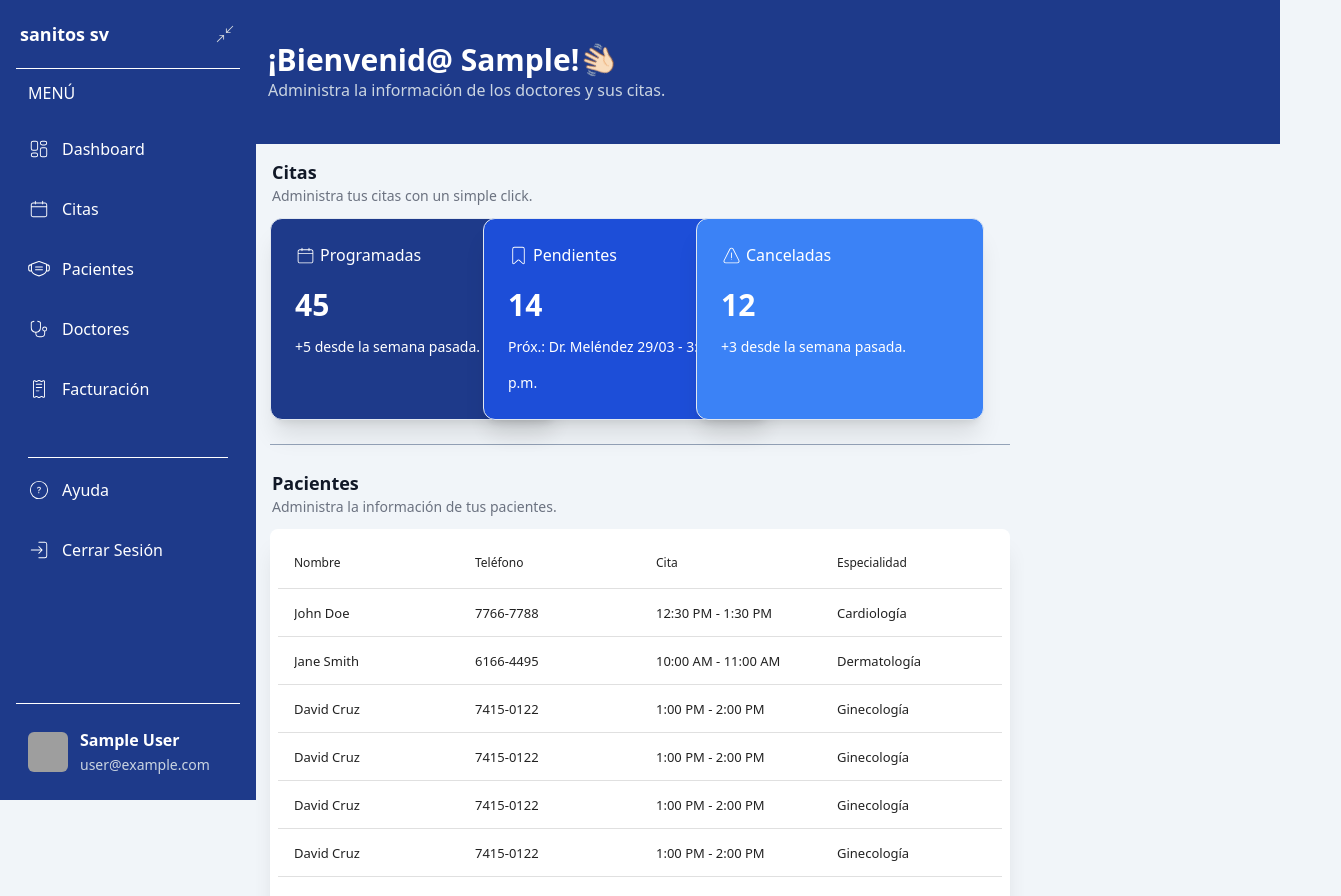
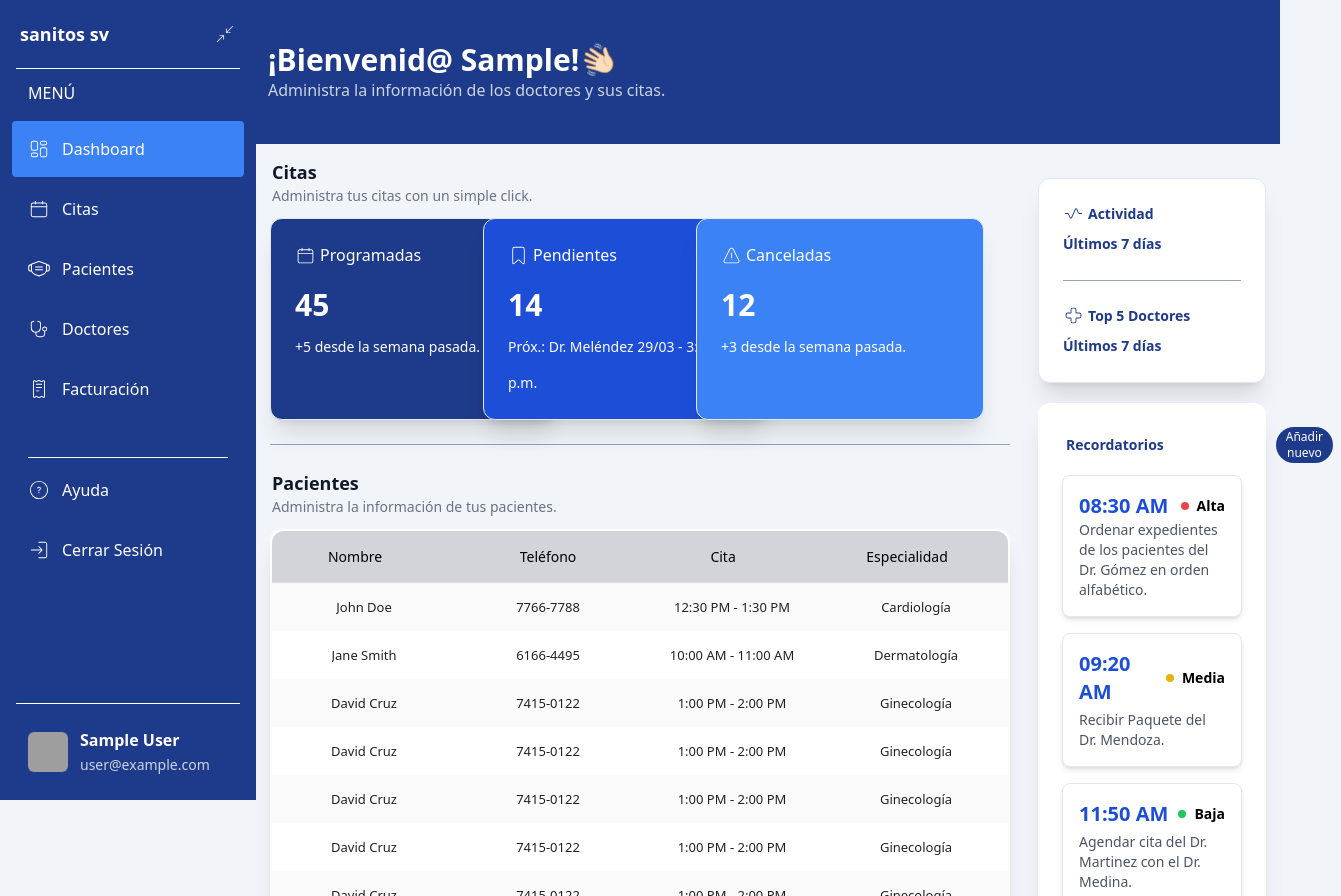
Before and after one commit to cruzito-x/appointments-app, a Next.js app: page /dashboard in a window 1280 px wide. Shown: the top 896 px of the page, 1341 px wide, since content can reach past the window. Built offline with nearby package versions, Linux system fonts and the light colour scheme; no server answers; sample sign-in values are in the browser's storage; grey boxes are pictures that could not be loaded.

Commit message:
Table component created and dashboard cards added

```diff
--- a/src/app/dashboard/layout.tsx
+++ b/src/app/dashboard/layout.tsx
@@ -16,7 +16,7 @@ export default function DashboardLayout({
       <Items />
       <div className="w-full sticky top-0">
         <Header />
-        <div className="w-3/4">{children}</div>
+        <div>{children}</div>
       </div>
     </div>
   );
--- a/src/app/dashboard/page.tsx
+++ b/src/app/dashboard/page.tsx
@@ -1,11 +1,20 @@
 "use client";
 
 import Loading from "@/components/loading/Loading";
+import Table from "@/components/table/Table";
 import { useSession } from "next-auth/react";
 import { useRouter } from "next/navigation";
 import { useEffect } from "react";
-import DataTable from "react-data-table-component";
-import { CiBookmark, CiCalendar, CiWarning } from "react-icons/ci";
+import {
+  CiBookmark,
+  CiCalendar,
+  CiFlag1,
+  CiMedicalCross,
+  CiMenuKebab,
+  CiStar,
+  CiWarning,
+  CiWavePulse1,
+} from "react-icons/ci";
 
 export default function Dashboard() {
   const { data: session, status } = useSession();
@@ -26,20 +35,24 @@ export default function Dashboard() {
       name: "Nombre",
       selector: (row: any) => row.name,
       sortable: true,
+      center: true,
     },
     {
       name: "Teléfono",
       selector: (row: any) => row.phone,
+      center: true,
     },
     {
       name: "Cita",
       selector: (row: any) => row.appointment,
       sortable: true,
+      center: true,
     },
     {
       name: "Especialidad",
       selector: (row: any) => row.specialty,
       sortable: true,
+      center: true,
     },
   ];
 
@@ -124,8 +137,8 @@ export default function Dashboard() {
   ];
 
   return (
-    <>
-      <div className="p-3.5 overflow-y-auto">
+    <div className="flex">
+      <div className="w-3/4 p-3.5 overflow-y-auto">
         <div className="text-left mb-3 ml-0.5">
           <h2 className="text-lg font-semibold text-gray-900">Citas</h2>
           <p className="text-sm text-gray-500">
@@ -188,21 +201,97 @@ export default function Dashboard() {
             Administra la información de tus pacientes.
           </p>
         </div>
-        <div className="bg-white rounded-lg p-2 shadow-xl">
-          <DataTable
-            columns={columns}
-            data={patientsData}
-            pagination
-            paginationPerPage={10}
-            paginationComponentOptions={{
-              rowsPerPageText: "",
-              rangeSeparatorText: "de",
-            }}
-            fixedHeader
-            progressComponent={<Loading />}
-          />
+        <div className="bg-white rounded-xl p-0.5 shadow-xl">
+          <Table columns={columns} data={patientsData} />
         </div>
       </div>
-    </>
+      <div className="w-1/4 p-3.5">
+        <div className="h-screen text-2xl">
+          <div className="block w-full p-6 my-5 text-blue-900 bg-white border border-slate-200 shadow-xl rounded-xl cursor-pointer">
+            <div className="flex items-center">
+              <CiWavePulse1 size={21} color="#1e3a8a" />
+              <h2 className="text-sm font-semibold ml-1">Actividad</h2>
+            </div>
+            <label className="text-normal text-sm font-semibold">
+              Últimos 7 días
+            </label>
+
+            <hr className="my-6 border-1 border-slate-400" />
+            <div className="flex items-center">
+              <CiMedicalCross size={21} color="#1e3a8a" />
+              <h2 className="text-sm font-semibold ml-1">Top 5 Doctores</h2>
+            </div>
+            <label className="text-normal text-sm font-semibold">
+              Últimos 7 días
+            </label>
+          </div>
+
+          <div className="block w-full h-auto p-6 my-5 bg-white text-blue-900 border-slate-200 shadow-xl rounded-xl cursor-pointer">
+            <div className="flex items-center">
+              <CiStar size={21} color="#1e3a8a" />
+              <h2 className="text-sm font-semibold ml-1">Recordatorios</h2>
+              <span className="text-normal text-sm font-semibold ml-28">
+                <button className="text-xs font-medium me-2 px-2.5 py-0.5 rounded-full bg-blue-900 hover:bg-blue-700 text-white">
+                  Añadir nuevo
+                </button>
+              </span>
+            </div>
+            <div className="space-y-4 mt-3">
+              <div className="items-center p-4 bg-white border rounded-lg shadow-md">
+                <div className="flex items-center justify-between space-x-2">
+                  <span className="text-xl font-bold text-blue-700">
+                    08:30 AM
+                  </span>
+                  <div className="flex items-center">
+                    <div className="w-2 h-2 rounded-full bg-red-500"></div>
+                    <span className="text-sm font-bold ml-2 text-black">
+                      Alta
+                    </span>
+                  </div>
+                </div>
+                <p className="ml-auto text-sm font-normal text-gray-600">
+                  Ordenar expedientes de los pacientes del Dr. Gómez en orden
+                  alfabético.
+                </p>
+              </div>
+
+              <div className="items-center p-4 bg-white border rounded-lg shadow-md">
+                <div className="flex items-center justify-between space-x-2">
+                  <span className="text-xl font-bold text-blue-700">
+                    09:20 AM
+                  </span>
+                  <div className="flex items-center">
+                    <div className="w-2 h-2 rounded-full bg-yellow-500"></div>
+                    <span className="text-sm font-bold ml-2 text-black">
+                      Media
+                    </span>
+                  </div>
+                </div>
+                <p className="ml-auto mt-1 text-sm font-normal text-gray-600">
+                  Recibir Paquete del Dr. Mendoza.
+                </p>
+              </div>
+
+              <div className="items-center p-4 bg-white border rounded-lg shadow-md">
+                <div className="flex items-center justify-between space-x-2">
+                  <span className="text-xl font-bold text-blue-700">
+                    11:50 AM
+                  </span>
+                  <div className="flex items-center">
+                    <div className="w-2 h-2 rounded-full bg-green-500"></div>
+                    <span className="text-sm font-bold ml-2 text-black">
+                      Baja
+                    </span>
+                  </div>
+                </div>
+                <p className="ml-auto mt-1 text-sm font-normal text-gray-600">
+                  Agendar cita del Dr. Martinez con el Dr. Medina.
+                </p>
+              </div>
+            </div>
+          </div>
+        </div>
+      </div>
+    </div>
   );
 }
--- a/src/app/globals.css
+++ b/src/app/globals.css
@@ -1,14 +1,6 @@
 @tailwind base;
 @tailwind components;
 @tailwind utilities;
-
-@import url("https://fonts.googleapis.com/css2?family=Poppins:ital,wght@0,100;0,200;0,300;0,400;0,500;0,600;0,700;0,800;0,900;1,100;1,200;1,300;1,400;1,500;1,600;1,700;1,800;1,900&display=swap");
-
-* {
-  font-family: "Poppins", system-ui, -apple-system, BlinkMacSystemFont,
-    "Segoe UI", Roboto, Oxygen, Ubuntu, Cantarell, "Open Sans", "Helvetica Neue",
-    sans-serif;
-}
 
 @keyframes wave {
   0%,
--- a/src/components/sidebar/Items.tsx
+++ b/src/components/sidebar/Items.tsx
@@ -23,6 +23,7 @@ export default function ClientSidebar() {
           icon={<CiGrid42 size={22} />}
           text="Dashboard"
           link="/dashboard"
+          active
         />
         <SidebarItem
           icon={<CiCalendar size={22} />}
--- a/src/components/sidebar/Sidebar.tsx
+++ b/src/components/sidebar/Sidebar.tsx
@@ -61,10 +61,15 @@ export default function Sidebar({ children }) {
   );
 }
 
-export function SidebarItem({ icon, text, link, onClick }) {
+export function SidebarItem({ icon, text, link, active, onClick }) {
   const { expanded } = useContext(SidebarContext);
+
   return (
-    <li className="flex items-center p-4 my-1 hover:bg-blue-500 rounded cursor-pointer">
+    <li
+      className={`flex items-center p-4 my-1 hover:bg-blue-500 ${
+        active ? "bg-blue-500" : ""
+      } rounded cursor-pointer`}
+    >
       {link ? (
         <Link href={link} className="flex items-center w-full">
           {icon}
--- /dev/null
+++ b/src/components/table/Table.tsx
@@ -0,0 +1,77 @@
+import DataTable from "react-data-table-component";
+import styled from "styled-components";
+import Loading from "../loading/Loading";
+
+const Table = ({ columns, data }) => {
+  const StyledDataTable = styled(DataTable)`
+    .rdt_Table {
+      border-collapse: collapse !important;
+      border: none !important;
+    }
+    .rdt_TableRow {
+      border-bottom: none !important;
+    }
+    .rdt_TableCell {
+      border: none !important;
+    }
+    .rdt_TableHead {
+      border-bottom: none !important;
+    }
+    .sc-iHnPhB dDupAJ {
+      display: none !important;
+    }
+  `;
+
+  const tableStyles = {
+    rows: {
+      style: {
+        border: "none",
+        transition: "all 0.3s ease-in-out",
+      },
+      highlightOnHoverStyle: {
+        backgroundColor: "#1e3a8a",
+        color: "#ffffff",
+        cursor: "pointer",
+        transition: "all 0.3s ease-in-out",
+      },
+    },
+    headCells: {
+      style: {
+        backgroundColor: "#d2d4da",
+        color: "#000000",
+        fontWeight: "semibold",
+        fontSize: "14px",
+        border: "none",
+      },
+    },
+    cells: {
+      style: {
+        justifyContent: "center",
+        border: "none",
+      },
+    },
+  };
+
+  return (
+    <StyledDataTable
+      className="cursor-pointer"
+      columns={columns}
+      data={data}
+      pagination
+      paginationPerPage={10}
+      paginationComponentOptions={{
+        rowsPerPageText: "",
+        rangeSeparatorText: "de",
+      }}
+      paginationRowsPerPageOptions={[]}
+      fixedHeader
+      striped
+      progressComponent={<Loading />}
+      customStyles={tableStyles}
+      noHeader
+      highlightOnHover
+    />
+  );
+};
+
+export default Table;
```
